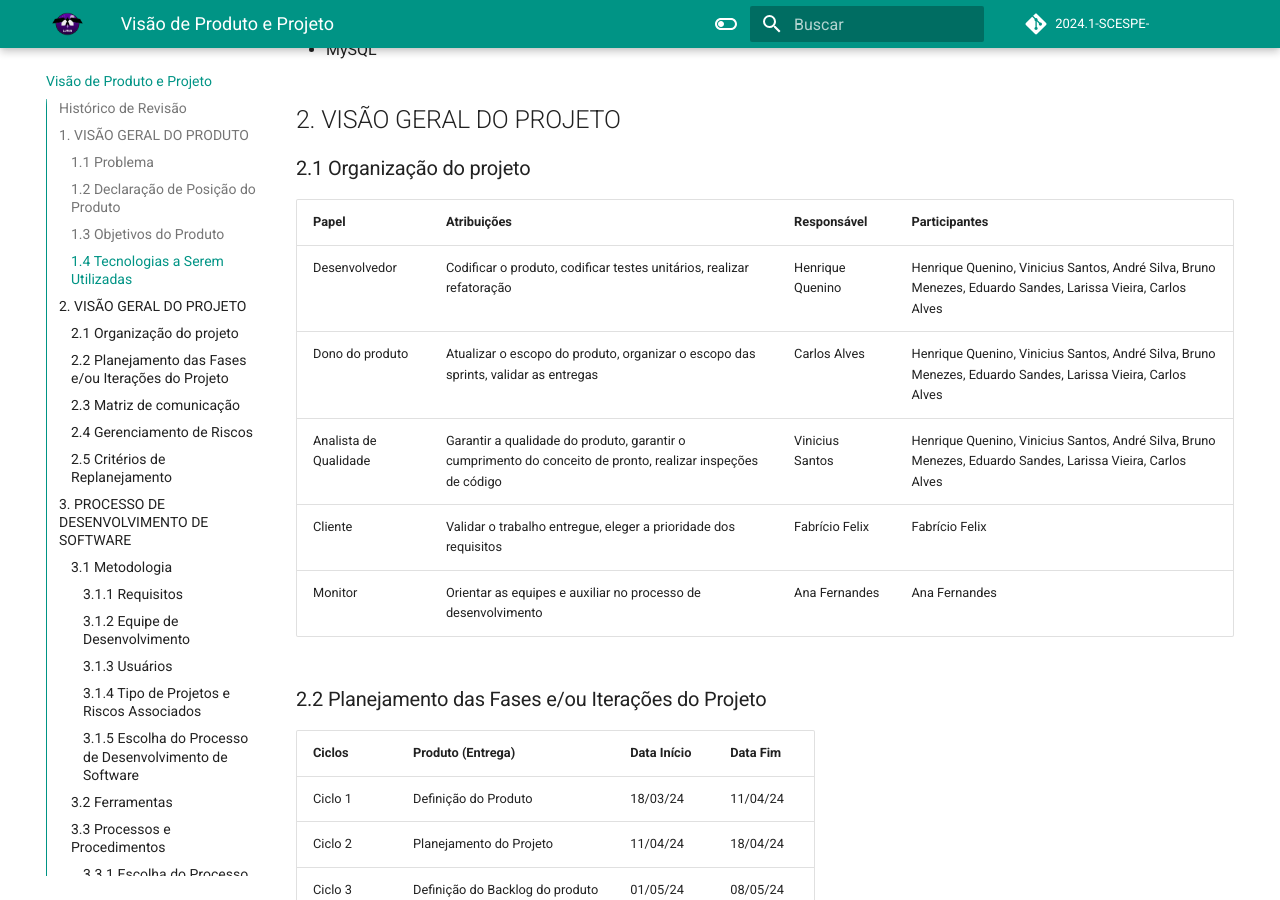
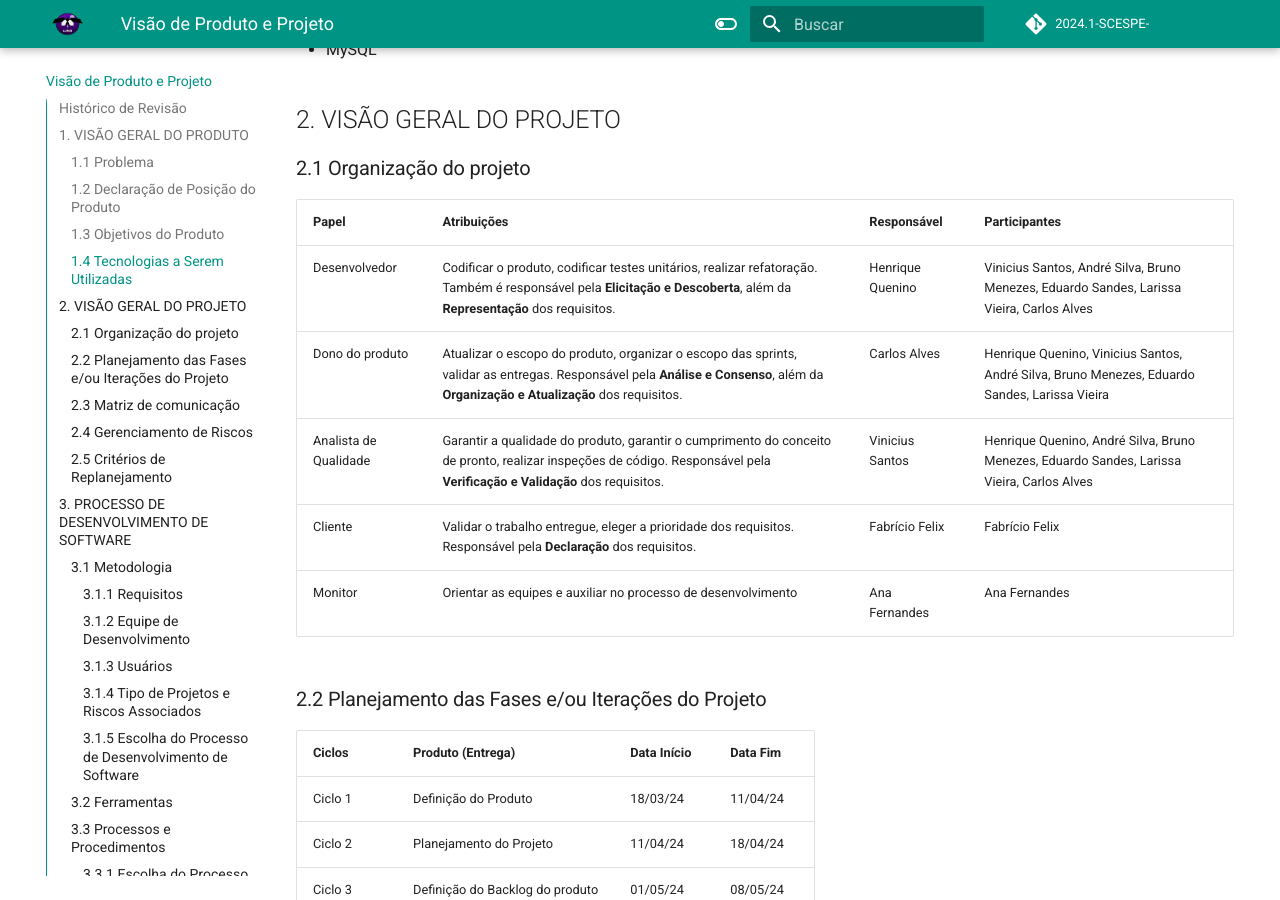
Before and after one commit to mdsreq-fga-unb/2024.1-SCESPE-, an MkDocs documentation site: the page built from docs/visao_produto_projeto.md, in a window 1280 px wide and 900 px high, scrolled down 1788 px. Built offline with MkDocs 1.6.1 and Material for MkDocs 9.7.7, drawn with Linux system fonts in a browser that asks for light colours; comment, search, counter and statistics services are not loaded.

Commit message:
:memo:(#4): adicionando atividades na tabela de organização

```diff
--- a/docs/visao_produto_projeto.md
+++ b/docs/visao_produto_projeto.md
@@ -49,10 +49,10 @@
 
 | Papel | Atribuições | Responsável | Participantes |
 | ----- | ----------- | ----------- | ------------- |
-| Desenvolvedor |  Codificar o produto, codificar testes unitários, realizar refatoração | Henrique Quenino | Henrique Quenino, Vinicius Santos, André Silva, Bruno Menezes, Eduardo Sandes, Larissa Vieira, Carlos Alves |
-| Dono do produto | Atualizar o escopo do produto, organizar o escopo das sprints, validar as entregas | Carlos Alves | Henrique Quenino, Vinicius Santos, André Silva, Bruno Menezes, Eduardo Sandes, Larissa Vieira, Carlos Alves |
-| Analista de Qualidade | Garantir a qualidade do produto, garantir o cumprimento do conceito de pronto, realizar inspeções de código| Vinicius Santos | Henrique Quenino, Vinicius Santos, André Silva, Bruno Menezes, Eduardo Sandes, Larissa Vieira, Carlos Alves |
-| Cliente | Validar o trabalho entregue, eleger a prioridade dos requisitos | Fabrício Felix | Fabrício Felix |
+| Desenvolvedor |  Codificar o produto, codificar testes unitários, realizar refatoração. Também é responsável pela **Elicitação e Descoberta**, além da **Representação** dos requisitos. | Henrique Quenino | Vinicius Santos, André Silva, Bruno Menezes, Eduardo Sandes, Larissa Vieira, Carlos Alves |
+| Dono do produto | Atualizar o escopo do produto, organizar o escopo das sprints, validar as entregas. Responsável pela **Análise e Consenso**, além da **Organização e Atualização** dos requisitos. | Carlos Alves | Henrique Quenino, Vinicius Santos, André Silva, Bruno Menezes, Eduardo Sandes, Larissa Vieira |
+| Analista de Qualidade | Garantir a qualidade do produto, garantir o cumprimento do conceito de pronto, realizar inspeções de código. Responsável pela **Verificação e Validação** dos requisitos. | Vinicius Santos | Henrique Quenino, André Silva, Bruno Menezes, Eduardo Sandes, Larissa Vieira, Carlos Alves |
+| Cliente | Validar o trabalho entregue, eleger a prioridade dos requisitos. Responsável pela **Declaração** dos requisitos. | Fabrício Felix | Fabrício Felix |
 | Monitor | Orientar as equipes e auxiliar no processo de desenvolvimento | Ana Fernandes | Ana Fernandes |
 
 ### 2.2 Planejamento das Fases e/ou Iterações do Projeto
```
